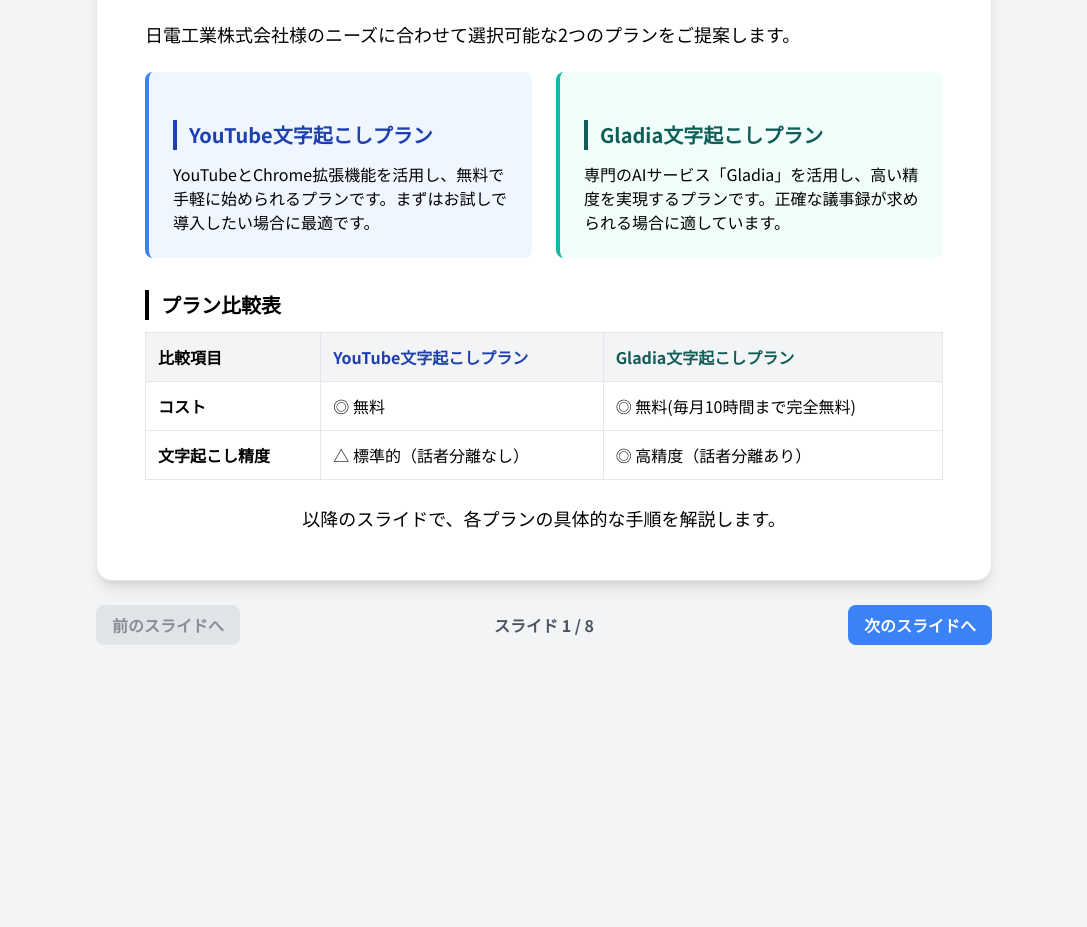
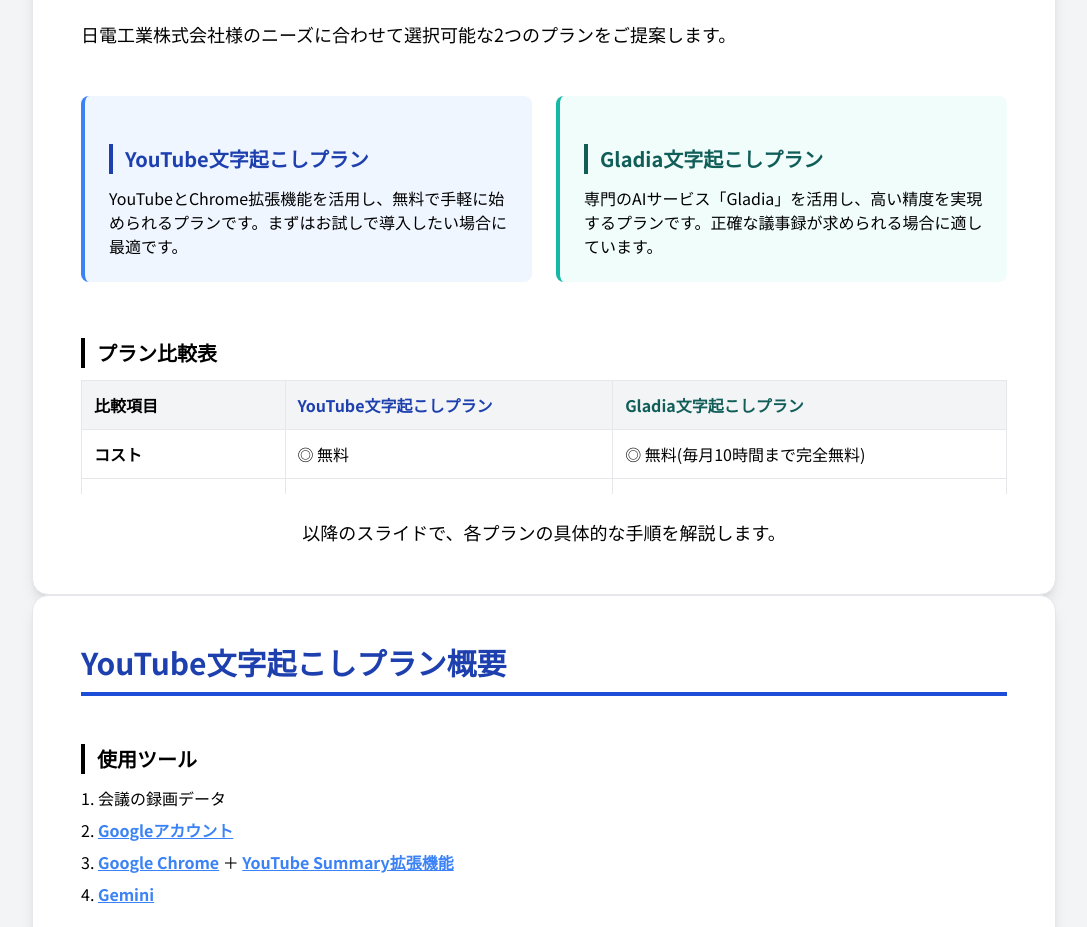
Before and after one commit to un495/AI-, a plain HTML site: page index.html in a window 1280 px wide. Shown: the part 209-1136 px from the top of the page, without its empty margins (96-1183 px from the left). Before the commit the page ends 886 px from the top, so only its background shows below. Drawn offline with nearby package versions, Linux system fonts and the light colour scheme.

Commit message:
Update index.html

```diff
--- a/index.html
+++ b/index.html
@@ -29,12 +29,131 @@
         .tool-link:hover {
             color: #1D4ED8;
         }
+
+        /* スライド統一サイズ */
+        .slide {
+            min-height: 600px;
+            max-height: 700px;
+            overflow-y: auto;
+            display: flex;
+            flex-direction: column;
+        }
+
+        /* アニメーション */
+        .slide {
+            animation: slideIn 0.5s ease-out;
+        }
+
+        @keyframes slideIn {
+            from {
+                opacity: 0;
+                transform: translateX(50px);
+            }
+            to {
+                opacity: 1;
+                transform: translateX(0);
+            }
+        }
+
+        .fade-in {
+            animation: fadeIn 0.8s ease-in;
+        }
+
+        @keyframes fadeIn {
+            from {
+                opacity: 0;
+                transform: translateY(20px);
+            }
+            to {
+                opacity: 1;
+                transform: translateY(0);
+            }
+        }
+
+        .bounce-in {
+            animation: bounceIn 0.6s ease-out;
+        }
+
+        @keyframes bounceIn {
+            0% {
+                opacity: 0;
+                transform: scale(0.3);
+            }
+            50% {
+                opacity: 1;
+                transform: scale(1.05);
+            }
+            70% {
+                transform: scale(0.9);
+            }
+            100% {
+                opacity: 1;
+                transform: scale(1);
+            }
+        }
+
+        /* ホバーエフェクト */
+        .slide-content h2:hover {
+            transform: translateX(10px);
+            transition: transform 0.3s ease;
+        }
+
+        .tool-link {
+            transition: all 0.3s ease;
+        }
+
+        .tool-link:hover {
+            transform: translateY(-2px);
+            box-shadow: 0 4px 8px rgba(59, 130, 246, 0.3);
+        }
+
+        /* スクロールバーカスタマイズ */
+        .slide::-webkit-scrollbar {
+            width: 8px;
+        }
+
+        .slide::-webkit-scrollbar-track {
+            background: #f1f1f1;
+            border-radius: 4px;
+        }
+
+        .slide::-webkit-scrollbar-thumb {
+            background: #c1c1c1;
+            border-radius: 4px;
+        }
+
+        .slide::-webkit-scrollbar-thumb:hover {
+            background: #a8a8a8;
+        }
+
+        /* ナビゲーションボタンのアニメーション */
+        .nav-btn {
+            transition: all 0.3s ease;
+        }
+
+        .nav-btn:hover {
+            transform: scale(1.05);
+            box-shadow: 0 4px 12px rgba(0, 0, 0, 0.15);
+        }
+
+        /* カウンターのアニメーション */
+        #slide-counter {
+            transition: all 0.3s ease;
+        }
+
+        /* レスポンシブ調整 */
+        @media (max-width: 768px) {
+            .slide {
+                min-height: 500px;
+                max-height: 600px;
+            }
+        }
     </style>
 </head>
 <body class="bg-gray-100 flex flex-col items-center justify-center min-h-screen p-4 sm:p-6 md:p-8">
 
-    <div id="slide-container" class="w-full max-w-4xl mx-auto">
-        <h1 class="text-3xl md:text-4xl font-bold text-center text-gray-800 mb-8">【AI活用】<br class="sm:hidden">会議の議事録作成 効率化マニュアル</h1>
+    <div id="slide-container" class="w-full max-w-5xl mx-auto">
+        <h1 class="text-3xl md:text-4xl font-bold text-center text-gray-800 mb-8 fade-in">【AI活用】<br class="sm:hidden">会議の議事録作成 効率化マニュアル</h1>
 
         <div id="slides">
             <!-- Slide 1: Two Plans Comparison -->
@@ -42,11 +161,11 @@
                 <h2 class="text-2xl md:text-3xl font-bold text-gray-800 border-b-4 border-gray-700 pb-3 mb-6">ご提案する2つの効率化プラン</h2>
                 <p class="text-lg mb-6">日電工業株式会社様のニーズに合わせて選択可能な2つのプランをご提案します。</p>
                 <div class="grid md:grid-cols-2 gap-6 mt-6 mb-8">
-                    <div class="bg-blue-50 border-l-4 border-blue-500 p-6 rounded-lg">
+                    <div class="bg-blue-50 border-l-4 border-blue-500 p-6 rounded-lg bounce-in">
                         <h3 class="text-blue-800 border-blue-500 mt-0">YouTube文字起こしプラン</h3>
                         <p>YouTubeとChrome拡張機能を活用し、無料で手軽に始められるプランです。まずはお試しで導入したい場合に最適です。</p>
                     </div>
-                    <div class="bg-teal-50 border-l-4 border-teal-500 p-6 rounded-lg">
+                    <div class="bg-teal-50 border-l-4 border-teal-500 p-6 rounded-lg bounce-in">
                         <h3 class="text-teal-800 border-teal-500 mt-0">Gladia文字起こしプラン</h3>
                         <p>専門のAIサービス「Gladia」を活用し、高い精度を実現するプランです。正確な議事録が求められる場合に適しています。</p>
                     </div>
@@ -244,11 +363,11 @@
 
         <!-- Navigation -->
         <div class="flex items-center justify-between mt-6">
-            <button id="prevBtn" class="bg-gray-300 hover:bg-gray-400 text-gray-800 font-bold py-2 px-4 rounded-lg transition duration-300 disabled:opacity-50 disabled:cursor-not-allowed">
+            <button id="prevBtn" class="nav-btn bg-gray-300 hover:bg-gray-400 text-gray-800 font-bold py-2 px-4 rounded-lg transition duration-300 disabled:opacity-50 disabled:cursor-not-allowed">
                 前のスライドへ
             </button>
             <span id="slide-counter" class="text-gray-600 font-semibold"></span>
-            <button id="nextBtn" class="bg-blue-500 hover:bg-blue-600 text-white font-bold py-2 px-4 rounded-lg transition duration-300">
+            <button id="nextBtn" class="nav-btn bg-blue-500 hover:bg-blue-600 text-white font-bold py-2 px-4 rounded-lg transition duration-300">
                 次のスライドへ
             </button>
         </div>
@@ -269,6 +388,12 @@
                 });
                 if (slides[index]) {
                     slides[index].classList.remove('hidden-slide');
+                    // スライド内の要素にアニメーションを追加
+                    const elements = slides[index].querySelectorAll('h2, h3, p, ol, ul, div, table, pre');
+                    elements.forEach((element, i) => {
+                        element.style.animationDelay = `${i * 0.1}s`;
+                        element.classList.add('fade-in');
+                    });
                 }
                 updateCounter();
                 updateButtons();
```
